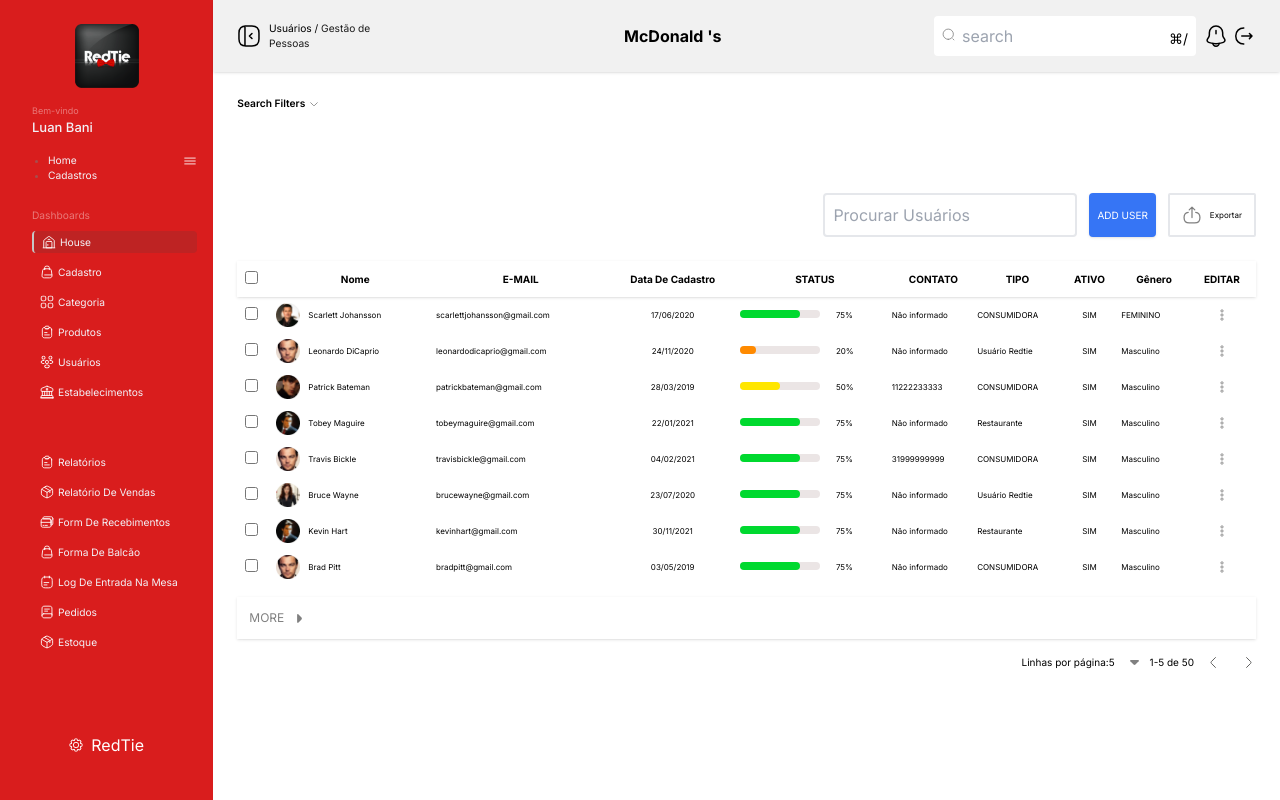
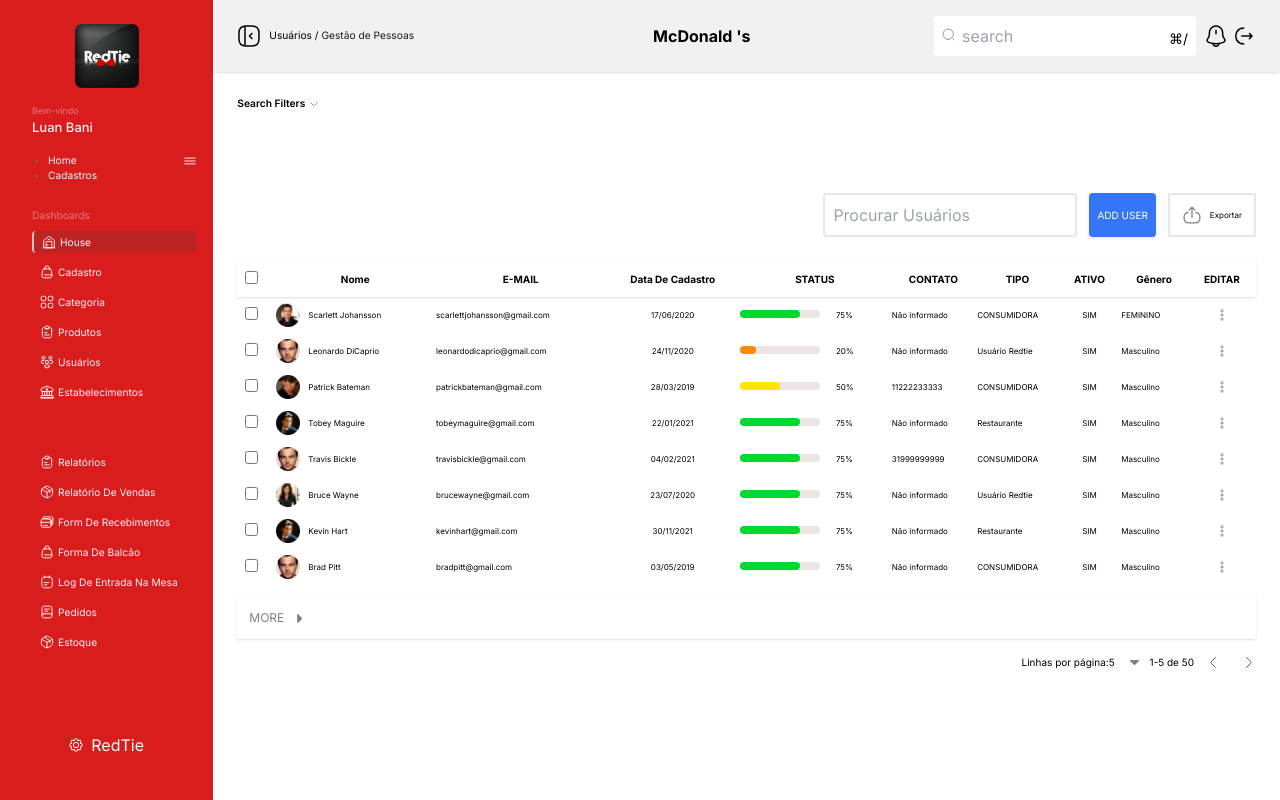
Before and after one commit to ibimina/redtie-dashboard, a Next.js app: page / in a window 1280 px wide. Built offline with nearby package versions, Linux system fonts and the light colour scheme.

Commit message:
fix: reduce search width

```diff
--- a/src/app/components/Header.tsx
+++ b/src/app/components/Header.tsx
@@ -3,7 +3,7 @@
 function Header({ handleSideBar }: { handleSideBar: () => void }) {
     return (
         <header className="bg-grey shadow grid grid-cols-12 p-3 lg:items-center px-6 py-4">
-            <div className="relative row-start-2 mt-2 col-span-6 lg:col-span-3 flex flex-col lg:flex-row lg:gap-2 lg:row-start-1 lg:mt-0 lg:items-center ">
+            <div className="relative row-start-2 mt-2 col-span-6 lg:col-span-4 flex flex-col lg:flex-row lg:gap-2 lg:row-start-1 lg:mt-0 lg:items-center ">
                 <button
                     onClick={handleSideBar}
                     className="absolute -top-7 lg:relative lg:top-0"
@@ -26,8 +26,8 @@
             <p className="col-span-11  text-center row-start-1 font-bold">
                 McDonald &apos;s
             </p>
-            <label className="relative col-span-12 rounded  row-start-3 mt-4 md:mt-0 lg:row-start-1 lg:col-span-5 lg:mr-2">
-                <Image className="absolute top-3 left-2" width={13} height={13} src='/search.svg' alt="search"/>
+            <label className="relative col-span-12 rounded  row-start-3 mt-4 md:mt-0 lg:row-start-1 lg:col-span-4 lg:mr-2">
+                <Image className="absolute top-3 left-2" width={13} height={13} src='/search.svg' alt="search" />
                 <input
                     placeholder="search"
                     type="Search"
```
